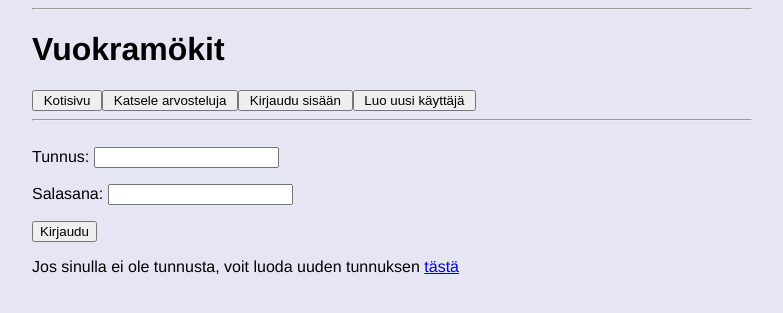
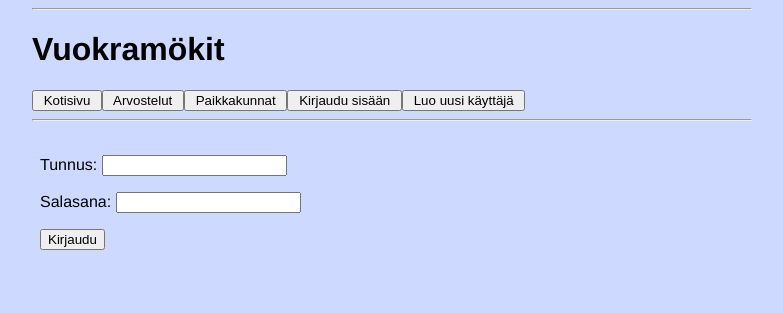
Before and after one commit to pakkanep/TSOHA, a Flask app: page /login in a window 1280 px wide. Shown: the top 313 px of the page, without its empty margins (248-1031 px from the left). Run offline with Flask 3, Linux system fonts and the light colour scheme.

Commit message:
finishing touches

```diff
--- a/routes.py
+++ b/routes.py
@@ -2,6 +2,15 @@ from app import app
 from flask import render_template, request, redirect
 import cabins, users
 
+
+@app.route("/showlocalities")
+def show_localities():
+    localities = cabins.show_localities()
+    return render_template(
+        "showlocalities.html",
+        localities=localities,
+        count=len(localities)
+    )
 
 @app.route("/")
 def index():
@@ -13,14 +22,14 @@ def index():
         cabins_free=cabinlist,
         count_reserved=len(reservedlist),
         cabins_reserved=reservedlist
-        )
+    )
 
 @app.route("/new")
 def new():
     return render_template("new.html")
 
 @app.route("/readreviews")
-def showreviews():
+def show_reviews():
     reviewlist = cabins.getreviews()
     if reviewlist == False:
         return render_template("error.html", message="Arvosteluja ei vielä ole")
@@ -120,6 +129,7 @@ def add_cabin():
         )
 
     if cabins.add_cabin(name, location, size, price, year):
+        cabins.add_locality(location)
         return redirect("/")
     else:
         return render_template("error.html", message="Mökin lisääminen ei onnistunut")
--- a/schema.sql
+++ b/schema.sql
@@ -34,6 +34,6 @@ CREATE TABLE reservations(
 
 CREATE TABLE localities(
 	id SERIAL PRIMARY KEY,
-	name text UNIQUE,
+	locality TEXT,
 	amount INTEGER
 );
--- a/static/main.css
+++ b/static/main.css
@@ -2,5 +2,22 @@ body {
     margin: auto;
     max-width: 45em;
     font-family: 'Helvetica', 'Arial', sans-serif;
-    background: rgb(230, 229, 244);
+    background: rgb(205, 217, 255);
 }
+
+h1 {
+    font-family: 'Helvetica', 'Arial', sans-serif;
+    background: rgb(205, 217, 255);
+
+}
+
+form {
+    background: rgb(205, 217, 255);
+    border-radius: .5em;
+    padding: .5em;
+}
+
+h4{
+    font-family: 'Helvetica', 'Arial', sans-serif;
+    background: rgb(255, 205, 219);
+}
--- a/templates/base.html
+++ b/templates/base.html
@@ -9,16 +9,18 @@
         {% if session.user_id %}
         <table>
             <form action="/" method="GET"><input type="submit" value=" Kotisivu "></form>
-            <form action="/new" method="GET"><input type="submit" value=" Lisää vuokramökki "></form>
+            <form action="/new" method="GET"><input type="submit" value=" Lisää mökki "></form>
             <form action="/reserve" method="GET"><input type="submit" value=" Varaa mökki "></form>
             <form action="/review" method="GET"><input type="submit" value=" Arvostele mökki "></form>
-            <form action="/readreviews" method="GET"><input type="submit" value=" Katsele arvosteluja "></form>
+            <form action="/readreviews" method="GET"><input type="submit" value=" Arvostelut "></form>
+            <form action="/showlocalities" method="GET"><input type="submit" value=" Paikkakunnat "></form>
             <form action="/logout" method="GET"><input type="submit" value=" Kirjaudu ulos "></form>
         </table>
         {% else %}
         <table>
             <form action="/" method="GET"><input type="submit" value=" Kotisivu "></form>
-            <form action="/readreviews" method="GET"><input type="submit" value=" Katsele arvosteluja "></form>
+            <form action="/readreviews" method="GET"><input type="submit" value=" Arvostelut "></form>
+            <form action="/showlocalities" method="GET"><input type="submit" value=" Paikkakunnat "></form>
             <form action="/login" method="GET"><input type="submit" value=" Kirjaudu sisään "></form>
             <form action="/register" method="GET"><input type="submit" value=" Luo uusi käyttäjä "></form>
         </table>
--- a/templates/login.html
+++ b/templates/login.html
@@ -8,5 +8,4 @@
     <input type="hidden" name="csrf_token" value="{{ session.csrf_token }}">
     <input type="submit" value="Kirjaudu">
     </form>
-    Jos sinulla ei ole tunnusta, voit luoda uuden tunnuksen <a href="/register">tästä</a>
 {% endblock %}
--- a/templates/new.html
+++ b/templates/new.html
@@ -13,6 +13,7 @@ Hinta/vrk <textarea name="price" rows="1" cols="40"></textarea>
 <br>
 Rakennusvuosi <textarea name="year" rows="1" cols="40"></textarea>
 <input type="hidden" name="csrf_token" value="{{ session.csrf_token }}">
+<p>
 <input type="submit" value="Lähetä">
 </form>
 {% endblock %}
```
Also changed, not shown: cabins.py (+38 -23 lines), templates/showlocalities.html (+8 -1 lines).
